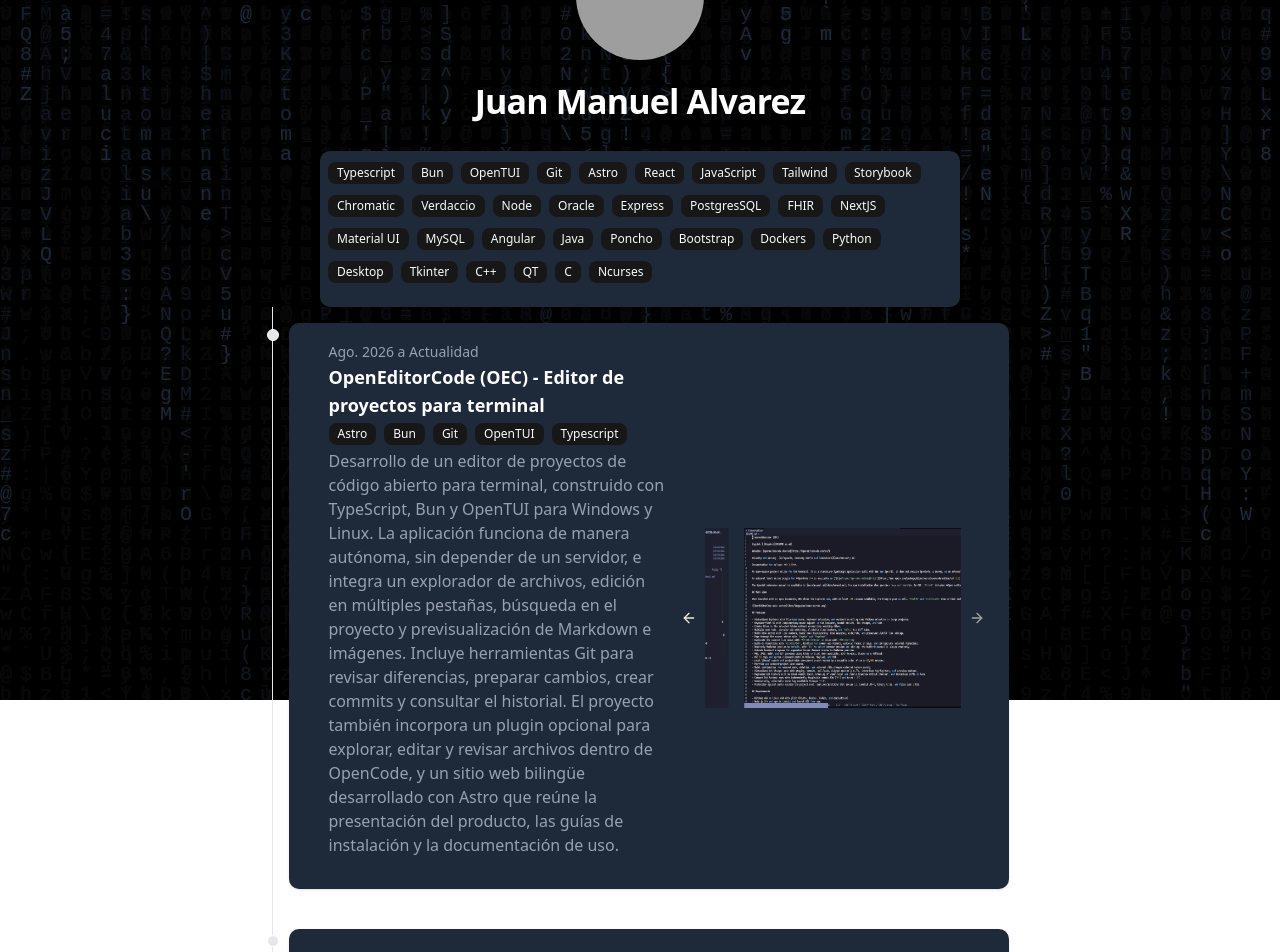
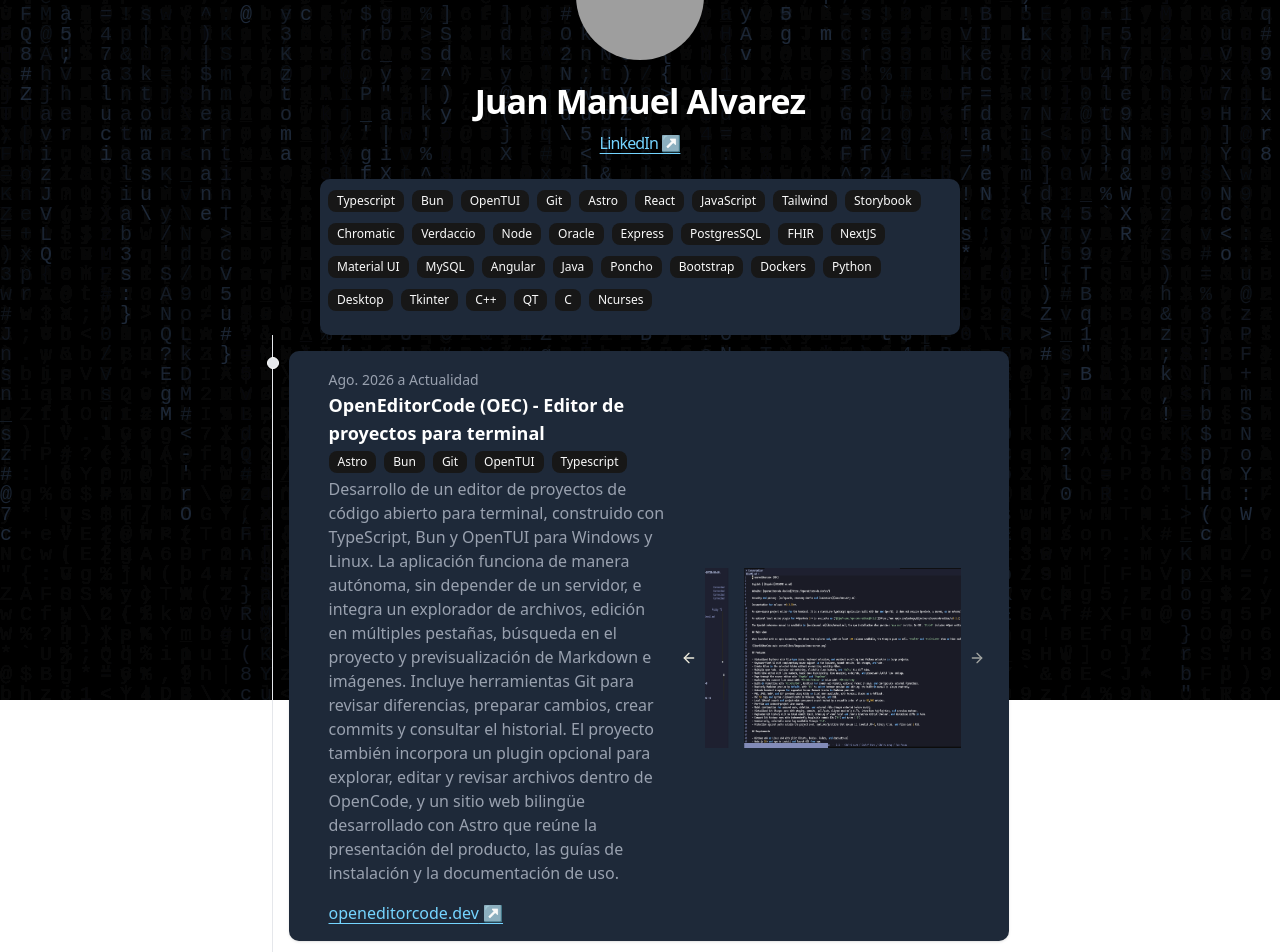
Before and after one commit to 2jmalvarez/portfolio, a React (Vite) app: page / in a window 1280 px wide. Shown: the part 100-1052 px from the top of the page. Built offline with nearby package versions, Linux system fonts and the light colour scheme; grey boxes are pictures that could not be loaded.

Commit message:
feat: mostrar enlaces a LinkedIn y OpenEditorCode

```diff
--- a/src/components/Name.tsx
+++ b/src/components/Name.tsx
@@ -8,13 +8,15 @@ export const Name = ({ children }: { children: ReactNode }) => {
       href="https://www.linkedin.com/in/juan-manuel-alvarez-/"
       target="_blank"
       rel="noopener noreferrer"
-      aria-label="Open LinkedIn profile"
-      type="button"
+      aria-label="Ver perfil de Juan Manuel Alvarez en LinkedIn"
     >
       <div className="flex justify-center">
         <Logo />
       </div>
       {children}
+      <span className="mt-1 text-center text-base font-normal text-sky-300 underline underline-offset-4">
+        LinkedIn ↗
+      </span>
     </a>
   );
 };
--- a/src/components/Project.type.ts
+++ b/src/components/Project.type.ts
@@ -5,4 +5,5 @@ export type ProjectData = {
   images?: string[];
   tags: string[];
   name?: string;
+  website?: string;
 };
--- a/src/components/ProjectItem.tsx
+++ b/src/components/ProjectItem.tsx
@@ -12,6 +12,7 @@ export const Project = ({
   images,
   tags,
   tagSelected,
+  website,
 }: {
   title: string;
   description: string;
@@ -19,6 +20,7 @@ export const Project = ({
   images?: string[];
   tags: string[];
   tagSelected: string[];
+  website?: string;
 }) => {
   const selectedTags = new Set(tagSelected);
 
@@ -45,6 +47,16 @@ export const Project = ({
                 ))}
             </div>
             <DescriptionProject>{description}</DescriptionProject>
+            {website && (
+              <a
+                href={website}
+                target="_blank"
+                rel="noopener noreferrer"
+                className="text-sky-300 underline underline-offset-4 hover:text-sky-200"
+              >
+                {website.replace(/^https?:\/\//, "")} ↗
+              </a>
+            )}
           </div>
           <div className="my-auto">
             <ProjectImages images={images} />
--- a/src/components/ProjectList.tsx
+++ b/src/components/ProjectList.tsx
@@ -10,7 +10,7 @@ export const ProjectList = ({
 }) => {
   return (
     <ol className="relative border-s border-gray-200 dark:border-gray-700 mx-4">
-      {data.map(({ title, description, time, images, tags }) => (
+      {data.map(({ title, description, time, images, tags, website }) => (
         <li key={title} className="mb-10 ms-4">
           <Project
             title={title}
@@ -19,6 +19,7 @@ export const ProjectList = ({
             images={images}
             tags={tags}
             tagSelected={tagSelected}
+            website={website}
           />
         </li>
       ))}
--- a/src/data/projects.json
+++ b/src/data/projects.json
@@ -4,6 +4,7 @@
     "title": "OpenEditorCode (OEC) - Editor de proyectos para terminal",
     "description": "Desarrollo de un editor de proyectos de código abierto para terminal, construido con TypeScript, Bun y OpenTUI para Windows y Linux. La aplicación funciona de manera autónoma, sin depender de un servidor, e integra un explorador de archivos, edición en múltiples pestañas, búsqueda en el proyecto y previsualización de Markdown e imágenes. Incluye herramientas Git para revisar diferencias, preparar cambios, crear commits y consultar el historial. El proyecto también incorpora un plugin opcional para explorar, editar y revisar archivos dentro de OpenCode, y un sitio web bilingüe desarrollado con Astro que reúne la presentación del producto, las guías de instalación y la documentación de uso.",
     "name": "openeditorcode",
+    "website": "https://openeditorcode.dev",
     "tags": ["Typescript", "Bun", "OpenTUI", "Git", "Astro"],
     "images": [
       "proyectos/openeditorcode-1.png",
```
